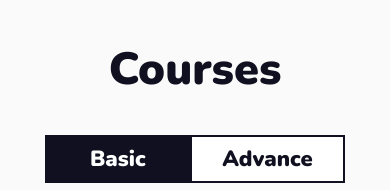
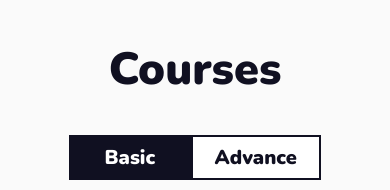
Before and after one commit to thewiseguys/ninjamakers, a website: page index.html in a window 390 px wide. Shown: the part 3740-3930 px from the top of the page. Drawn offline with nearby package versions, Linux system fonts and the light colour scheme.

Commit message:
Update index.css

```diff
--- a/public/css/index.css
+++ b/public/css/index.css
@@ -211,7 +211,7 @@
 
 .courseSecWrap{
     background: #fafafa;
-    padding: 30px 80px 100px 80px ;
+    padding: 30px 200px 100px 200px ;
 }
 
 .courseHead{
@@ -486,7 +486,13 @@ width: 300px;
     }
 
 
-
+    .courseMainSwitcher{
+    border: 2px solid #101021;
+    width: 300px;
+    padding: 7px 22px;
+    font-family: Nunito;
+    font-size: 20px;
+    }
 
 
 
```
